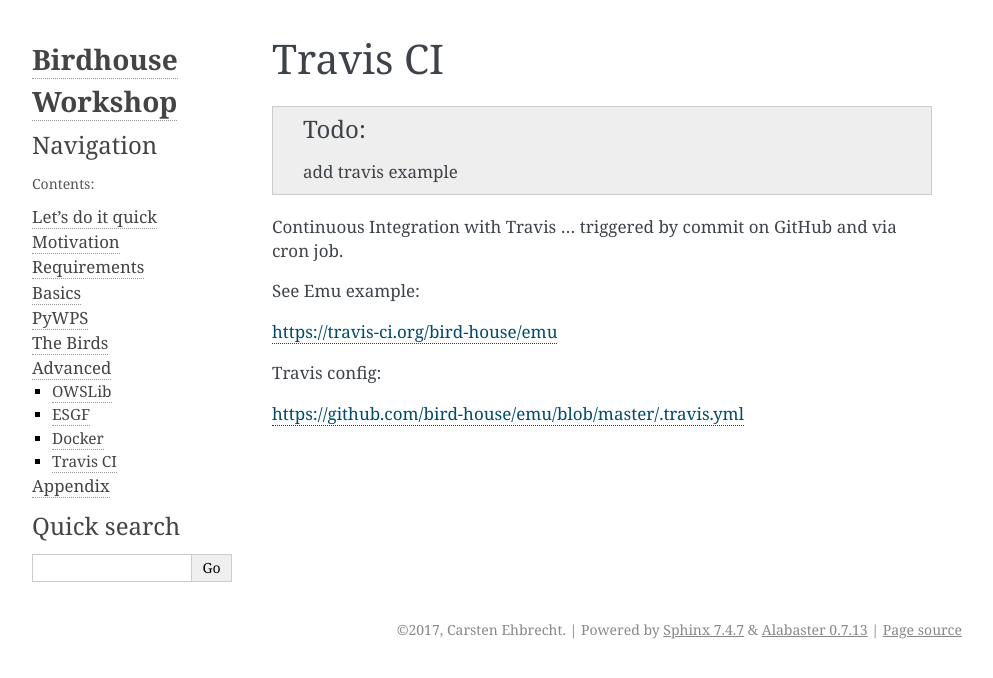
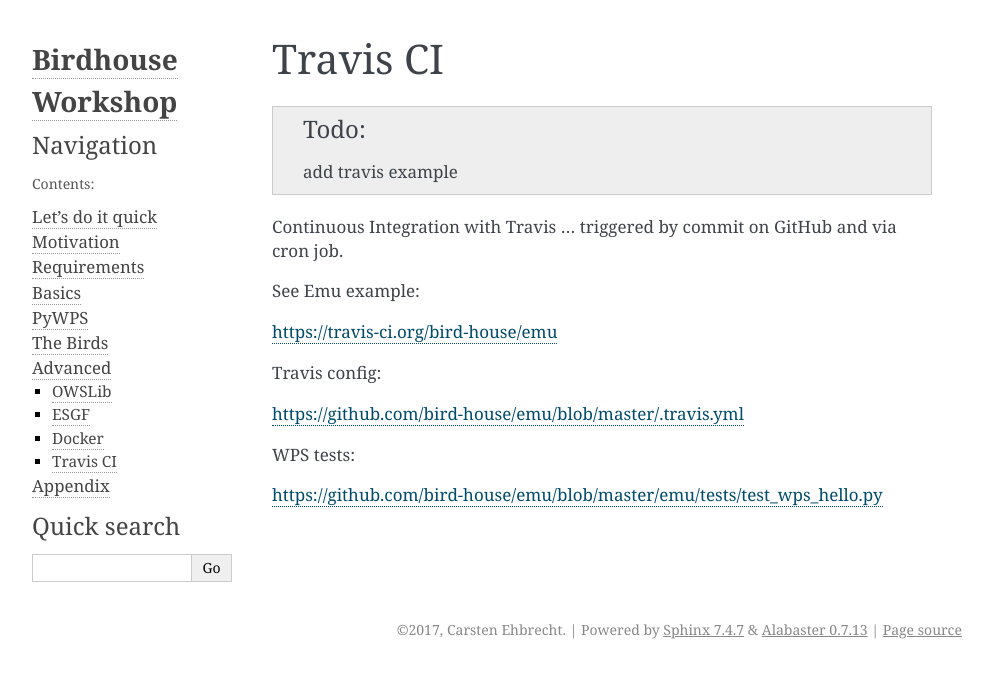
Before and after one commit to bird-house/birdhouse-workshop, a Sphinx documentation site: the page built from docs/source/advanced/travis.rst, in a window 1280 px wide. Shown: the top 678 px of the page, without its empty margins (148-1141 px from the left). Built offline with Sphinx 7.4.7, drawn with Linux system fonts in a browser that asks for light colours.

Commit message:
wps test added

```diff
--- a/docs/source/advanced/travis.rst
+++ b/docs/source/advanced/travis.rst
@@ -14,3 +14,7 @@
 Travis config:
 
 https://github.com/bird-house/emu/blob/master/.travis.yml
+
+WPS tests:
+
+https://github.com/bird-house/emu/blob/master/emu/tests/test_wps_hello.py
```
